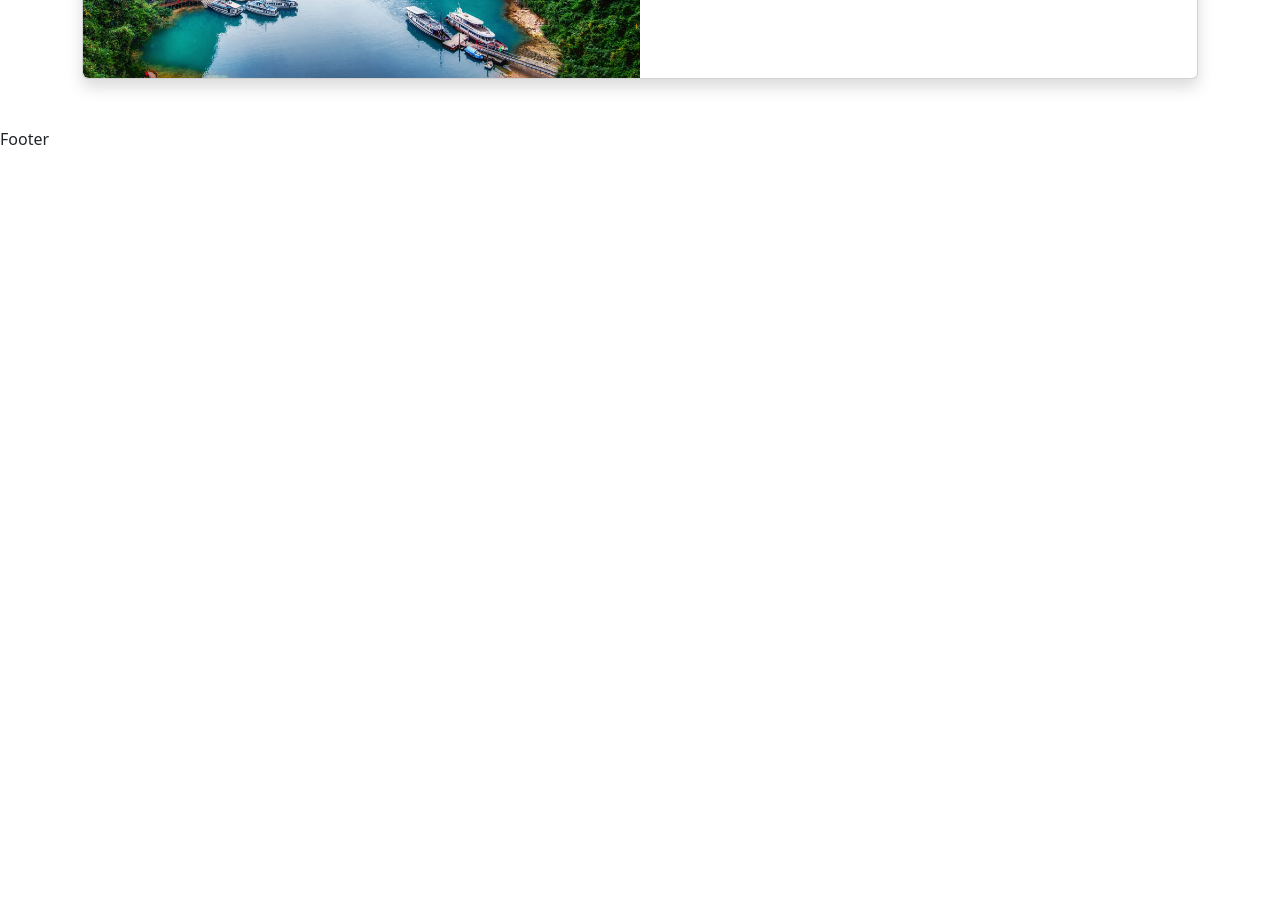
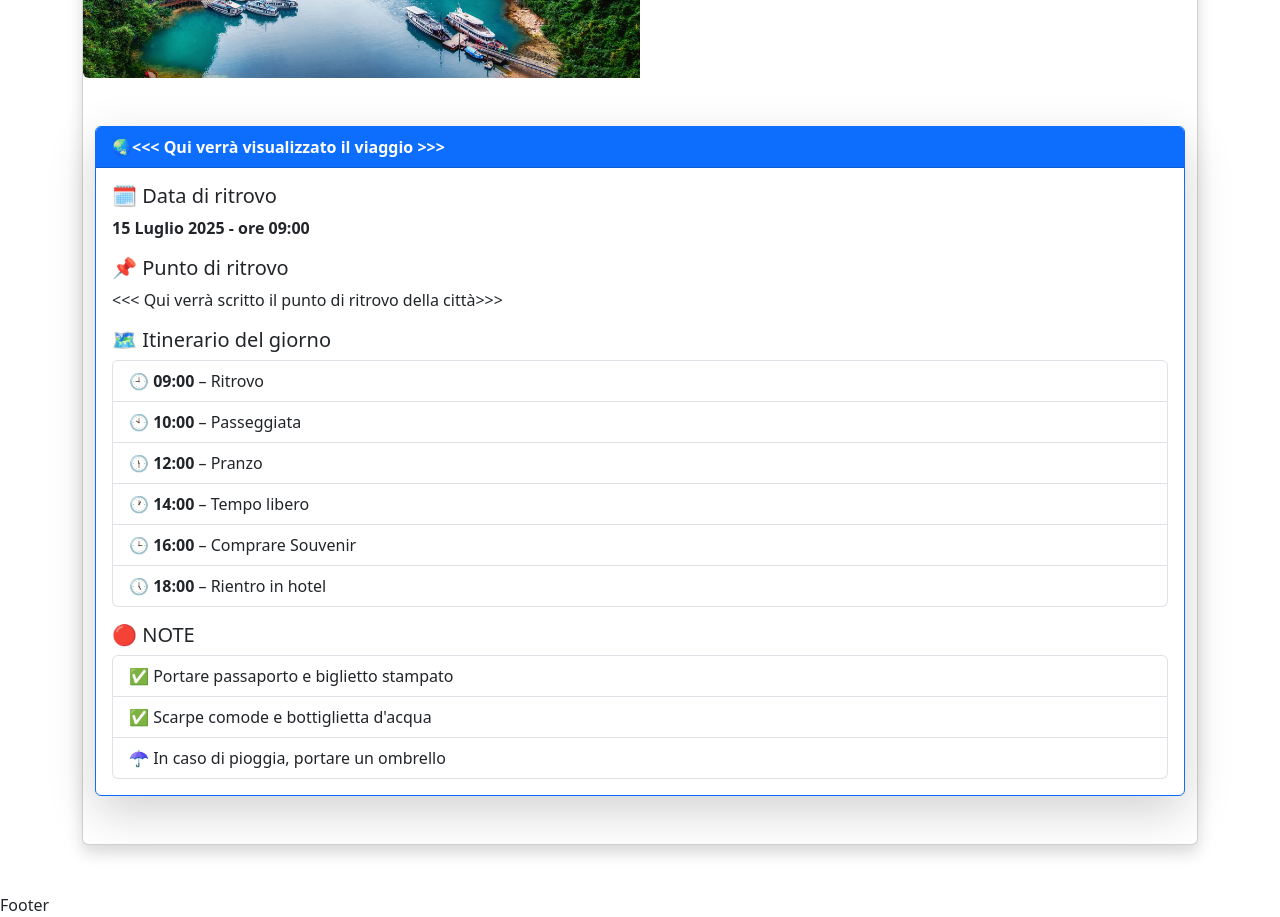
Before and after one commit to AndreaRispoli97/Group-App-BooRoad, a React (Vite) app: page /trip/1 in a window 1280 px wide. Shown: the part 340-1257 px from the top of the page. Before the commit the page ends 800 px from the top, so only its background shows below. Built offline with nearby package versions, Linux system fonts and the light colour scheme.

Commit message:
feat: add CardTrip component and integrate it into TripDetails page

```diff
--- /dev/null
+++ b/src/components/CardTrip.jsx
@@ -0,0 +1,60 @@
+
+
+function CardTrip() {
+
+    return (
+
+        <div className="container py-5">
+            <div className="card border-primary shadow-lg">
+                <div className="card-header bg-primary text-white">
+                    🌏
+                    <strong>{'<<<'} Qui verrà visualizzato il viaggio {'>>>'}</strong>
+                </div>
+                <div className="card-body">
+                    <h5 className="card-title">🗓️ Data di ritrovo</h5>
+                    <p className="card-text"><strong>15 Luglio 2025 - ore 09:00</strong></p>
+
+                    <h5 className="card-title">📌 Punto di ritrovo</h5>
+                    <p className="card-text">
+                        {'<<<'} Qui verrà scritto il punto di ritrovo della città
+                        {'>>>'}
+                    </p>
+
+                    <h5 className="card-title">🗺️ Itinerario del giorno</h5>
+                    <ul className="list-group mb-3">
+                        <li className="list-group-item">🕘 <strong>09:00</strong> – Ritrovo</li>
+                        <li className="list-group-item">
+                            🕙 <strong>10:00</strong> – Passeggiata
+                        </li>
+                        <li className="list-group-item">🕦 <strong>12:00</strong> – Pranzo</li>
+                        <li className="list-group-item">
+                            🕐 <strong>14:00</strong> – Tempo libero
+                        </li>
+                        <li className="list-group-item">
+                            🕒 <strong>16:00</strong> – Comprare Souvenir
+                        </li>
+                        <li className="list-group-item">
+                            🕔 <strong>18:00</strong> – Rientro in hotel
+                        </li>
+                    </ul>
+
+                    <h5 className="card-title">🔴 NOTE</h5>
+                    <ul className="list-group">
+                        <li className="list-group-item">
+                            ✅ Portare passaporto e biglietto stampato
+                        </li>
+                        <li className="list-group-item">
+                            ✅ Scarpe comode e bottiglietta d'acqua
+                        </li>
+                        <li className="list-group-item">
+                            ☂️ In caso di pioggia, portare un ombrello
+                        </li>
+                    </ul>
+                </div>
+            </div>
+        </div>
+
+    )
+}
+
+export default CardTrip
--- a/src/data/ArrayTrip.js
+++ b/src/data/ArrayTrip.js
@@ -7,7 +7,8 @@
         status: 'In corso',
         start_date: '19/05/2025',
         end_date: '25/05/2025',
-        participants: [
+        slug: 'vietnam-on-the-road',
+        partecipants: [
             {
                 user_id: 1,
                 name: 'Andrea',
@@ -42,9 +43,9 @@
             },
             {
                 user_id: 5,
-                name: 'Raffaele',
-                surname: 'Copolla',
-                email: 'raffaelelcapolla@gmail.com',
+                name: 'Gaetano',
+                surname: 'Frascolla',
+                email: 'gaetanofrascolla@gmail.com',
                 phone_number: '123456789',
                 CF: 'CPLRFL80A01F205E'
             },
@@ -67,7 +68,8 @@
         status: 'In corso',
         start_date: '19/05/2025',
         end_date: '25/05/2025',
-        participants: [
+        slug: 'new-york',
+        partecipants: [
             {
                 user_id: 1,
                 name: 'Andrea',
@@ -102,9 +104,9 @@
             },
             {
                 user_id: 5,
-                name: 'Raffaele',
-                surname: 'Copolla',
-                email: 'raffaelelcapolla@gmail.com',
+                name: 'Gaetano',
+                surname: 'Frascolla',
+                email: 'gaetanofrascolla@gmail.com',
                 phone_number: '123456789',
                 CF: 'CPLRFL80A01F205E'
             },
@@ -127,7 +129,8 @@
         status: 'In corso',
         start_date: '19/05/2025',
         end_date: '25/05/2025',
-        participants: [
+        slug: 'turchia-cappadocia-tour-e-istanbul',
+        partecipants: [
             {
                 user_id: 1,
                 name: 'Andrea',
@@ -162,9 +165,9 @@
             },
             {
                 user_id: 5,
-                name: 'Raffaele',
-                surname: 'Copolla',
-                email: 'raffaelelcapolla@gmail.com',
+                name: 'Gaetano',
+                surname: 'Frascolla',
+                email: 'gaetanofrascolla@gmail.com',
                 phone_number: '123456789',
                 CF: 'CPLRFL80A01F205E'
             },
@@ -187,7 +190,8 @@
         status: 'In corso',
         start_date: '19/05/2025',
         end_date: '25/05/2025',
-        participants: [
+        slug: 'tokyo',
+        partecipants: [
             {
                 user_id: 1,
                 name: 'Andrea',
@@ -222,9 +226,9 @@
             },
             {
                 user_id: 5,
-                name: 'Raffaele',
-                surname: 'Copolla',
-                email: 'raffaelelcapolla@gmail.com',
+                name: 'Gaetano',
+                surname: 'Frascolla',
+                email: 'gaetanofrascolla@gmail.com',
                 phone_number: '123456789',
                 CF: 'CPLRFL80A01F205E'
             },
@@ -247,7 +251,8 @@
         status: 'In corso',
         start_date: '19/05/2025',
         end_date: '25/05/2025',
-        participants: [
+        slug: 'canarie-lanzarote-&-fuerteventura',
+        partecipants: [
             {
                 user_id: 1,
                 name: 'Andrea',
@@ -282,9 +287,9 @@
             },
             {
                 user_id: 5,
-                name: 'Raffaele',
-                surname: 'Copolla',
-                email: 'raffaelelcapolla@gmail.com',
+                name: 'Gaetano',
+                surname: 'Frascolla',
+                email: 'gaetanofrascolla@gmail.com',
                 phone_number: '123456789',
                 CF: 'CPLRFL80A01F205E'
             },
@@ -307,7 +312,8 @@
         status: 'In corso',
         start_date: '19/05/2025',
         end_date: '25/05/2025',
-        participants: [
+        slug: 'indonesia-bali-e-gili',
+        partecipants: [
             {
                 user_id: 1,
                 name: 'Andrea',
@@ -342,9 +348,9 @@
             },
             {
                 user_id: 5,
-                name: 'Raffaele',
-                surname: 'Copolla',
-                email: 'raffaelelcapolla@gmail.com',
+                name: 'Gaetano',
+                surname: 'Frascolla',
+                email: 'gaetanofrascolla@gmail.com',
                 phone_number: '123456789',
                 CF: 'CPLRFL80A01F205E'
             },
--- a/src/pages/DetailTrip.jsx
+++ b/src/pages/DetailTrip.jsx
@@ -1,12 +1,14 @@
 import { useParams } from "react-router-dom";
 import { useContext } from "react";
 import TripContext from "../context/TripContext";
+import CardTrip from "../components/CardTrip";
 
 function TripDetails() {
     const { id } = useParams();
     const { ArrayTrip } = useContext(TripContext);
 
     return (
+        <>
             <div className="container my-5">
                 {ArrayTrip.map((trip) =>
                     trip.id.toString() === id ? (
@@ -37,10 +39,13 @@
                                     </div>
                                 </div>
                             </div>
+                            <CardTrip />
                         </div>
+
                     ) : null
                 )}
             </div>
+        </>
     );
 }
 export default TripDetails;
```
Also changed, not shown: src/data/ArrayOperators.js (added, +46 -0 lines). Lines whose indentation alone changed are shown as unchanged.
